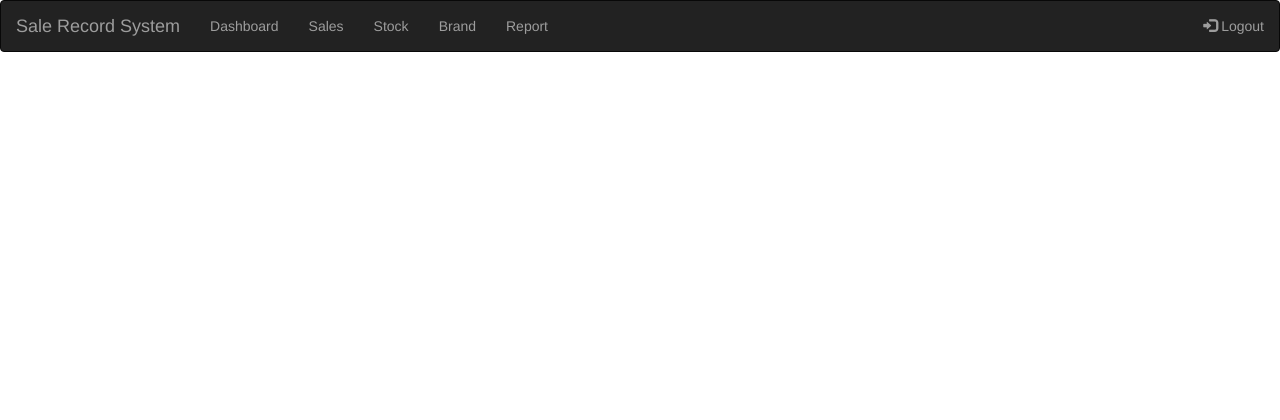
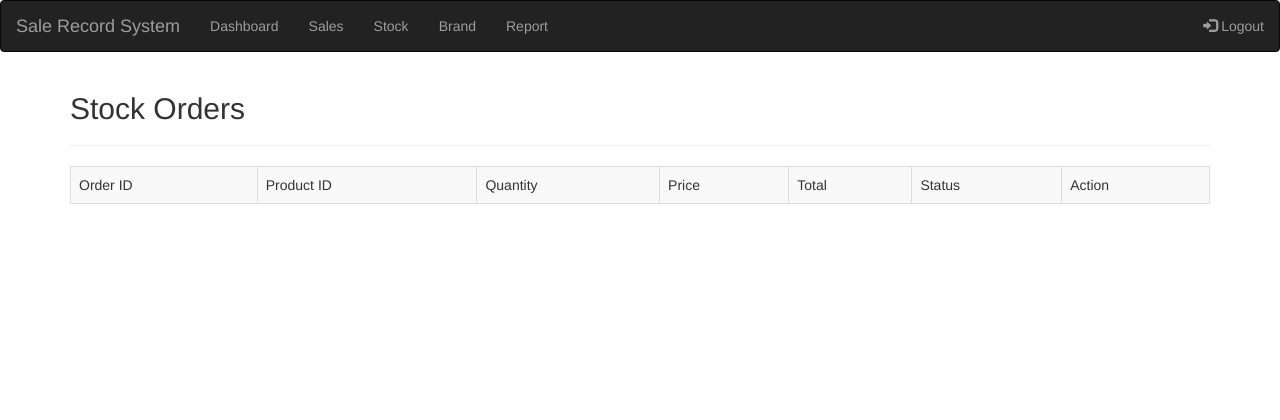
Before and after one commit to victorquanlam/PHP-SRePS, a PHP site: page /sale_system/stock.php in a window 1280 px wide. Shown: the top 420 px of the page. Run offline with PHP 8.4, Linux system fonts and the light colour scheme; data that the repository does not hold is empty.

Commit message:
Display Stock

```diff
--- a/stock.php
+++ b/stock.php
@@ -1,9 +1,43 @@
 <?php
 require_once("action/dp_connect.php");
 require_once("includes/header.php");
+
+
+
+$sql = "SELECT * FROM `order_stock`";
+$result = $connect->query($sql);
+echo "<h2>Stock Orders</h2><hr \>";
+echo"<table border='1em' class='table table-bordered table-striped table-hover'>";
+echo"
+<tr>
+  <td>Order ID</td>
+  <td>Product ID</td>
+  <td>Quantity</td>
+  <td>Price</td>
+  <td>Total</td>
+  <td>Status</td>
+  <td>Action</td>
+</tr>";
+while($row = $result->fetch_assoc())
+{
+    echo"
+    <tr>
+        <td>".$row["orders_stock_id"]."</td>
+        <td>".$row["product_id"]."</td>
+        <td>".$row["quantity"]."</td>
+        <td>".$row["price"]."</td>
+        <td>".$row["total"]."</td>
+        <td>".$row["orders_stock_status"]."</td>
+        <td></td>
+    </tr>";
+}
+echo"</table>";
+
+
+
 ?>
 
-<!--put your content hereeeeeeeeeeeeeee-->
+
 
 
 
```
